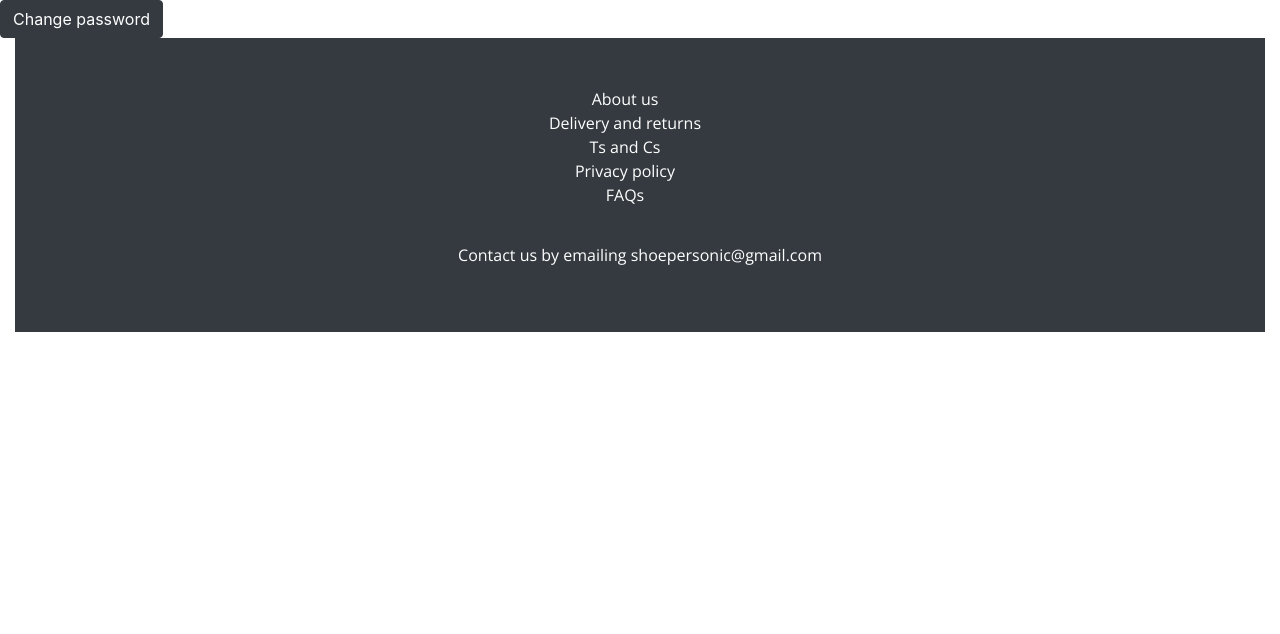
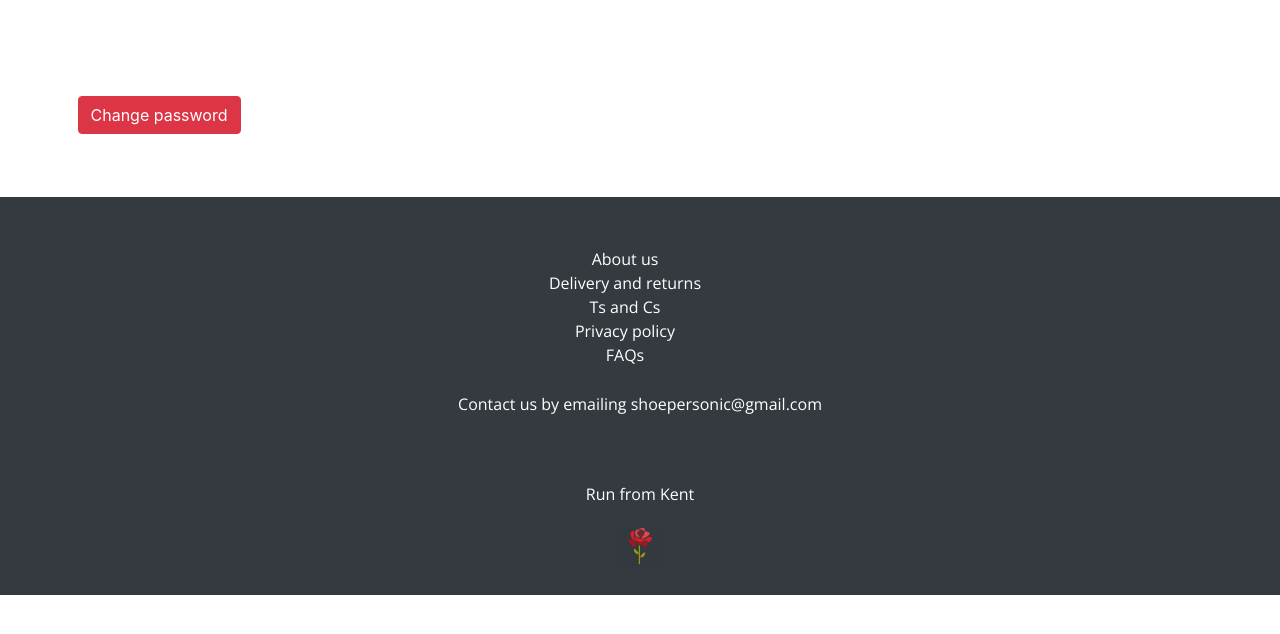
Before and after one commit to harryphelps2/shoepersonic2, a Django app: page /accounts/reset/1/1/ in a window 1280 px wide. Shown: the part 74-708 px from the top of the page. Run offline with Django 3.2, Linux system fonts and the light colour scheme; tables that the repository leaves empty hold one stand-in row (values such as "Sample post"); some libraries are stand-ins or nearby versions.

Commit message:
Restyle account pages.

```diff
--- a/shoepersonic2/accounts/templates/login.html
+++ b/shoepersonic2/accounts/templates/login.html
@@ -14,11 +14,11 @@
     <p>Please login to see this page.</p>
     {% endif %}
 {% endif %}
-
-<form method="post" action="{% url 'login' %}">
+<h1>Login here</h1>
+<form class="login-form" method="post" action="{% url 'login' %}">
     {% csrf_token %}
     {{ login_form|crispy }}
-    <button type="submit">Login</button>
+    <button  class="btn btn-danger btn-primary login-form__button" type="submit">Login</button>
 </form>
 <a href="{% url 'password_reset'%}"><small>Reset password</small></a>
 
--- a/shoepersonic2/accounts/templates/register.html
+++ b/shoepersonic2/accounts/templates/register.html
@@ -3,7 +3,7 @@
 {% block content %}
 
 <p>Already have an account?<a href="{% url 'login'%}"> Login here</a></p>
-<form method="post" action="{% url 'register' %}">
+<form class="login-form" method="post" action="{% url 'register' %}">
     {% csrf_token %}
     {{ registration_form|crispy }}
 <button type="submit">Register</button>
--- a/shoepersonic2/static/css/styles.css
+++ b/shoepersonic2/static/css/styles.css
@@ -161,7 +161,7 @@ p, li, a {
   font-family: "Montserrat", sans-serif;
   font-style: italic;
   font-weight: bold;
-  font-size: 2.5rem;
+  font-size: 2.6rem;
   font-weight: 700;
   line-height: 1.2;
 }
@@ -195,7 +195,7 @@ p, li, a {
   font-family: "Montserrat", sans-serif;
   padding-top: 5%;
   font-weight: 700;
-  font-size: 2.5rem;
+  font-size: 1.5rem;
   text-align: center;
 }
 
@@ -246,6 +246,48 @@ p, li, a {
     text-align: center;
   }
 }
+/* Accounts */
+.login-form {
+  padding-top: 5%;
+}
+.login-form__button {
+  margin-top: 3%;
+  font-family: "Open Sans", sans-serif;
+  font-weight: 700;
+}
+
+.password-reset-sent__heading {
+  margin-top: 3%;
+}
+.password-reset-sent__heading h2 {
+  text-align: center;
+}
+.password-reset-sent__gif {
+  margin: 5%;
+}
+.password-reset-sent__gif img {
+  height: 50%;
+  width: 100%;
+}
+
+.password-reset-confirm-form {
+  margin: 5%;
+}
+.password-reset-confirm-form button {
+  margin-top: 3%;
+}
+
+.password-reset-complete {
+  margin: 5%;
+}
+.password-reset-complete__gif {
+  margin-top: 3%;
+  margin-bottom: 3%;
+}
+.password-reset-complete__gif img {
+  width: 100%;
+}
+
 /* All Shoes Page */
 .shoe-card {
   padding: 1%;
@@ -608,12 +650,15 @@ p, li, a {
 .footer__contact {
   display: block;
   text-align: center;
-  margin-top: 3%;
-  padding-bottom: 4%;
+  margin-top: 2%;
+  padding-bottom: 2%;
   color: white;
 }
 .footer__contact :hover {
   color: lightblue;
+}
+.footer__contact img {
+  width: 3rem;
 }
 .footer a {
   text-decoration: none;
@@ -632,8 +677,8 @@ p, li, a {
   .footer__contact {
     display: block;
     text-align: center;
-    margin-top: 3%;
-    padding-bottom: 4%;
+    margin-top: 2%;
+    padding-bottom: 2%;
     color: white;
   }
   .footer__contact :hover {
--- a/shoepersonic2/static/css/styles.scss
+++ b/shoepersonic2/static/css/styles.scss
@@ -169,7 +169,7 @@ p,li,a{
         font-family: $title-font;
         font-style: italic;
         font-weight: bold;
-        font-size: 2.5rem;
+        font-size: 2.6rem;
         font-weight: 700;
         line-height: 1.2;
     }
@@ -205,7 +205,7 @@ p,li,a{
         font-family: $title-font;
         padding-top: 5%;
         font-weight: 700;
-        font-size: 2.5rem;
+        font-size: 1.5rem;
         text-align: center;
     }
 }
@@ -262,9 +262,48 @@ p,li,a{
 
 }
 
+/* Accounts */
+.login-form{
+    padding-top: 5%;
+    &__button{
+        margin-top: 3%;
+        font-family: $text-font;
+        font-weight: 700;
+    }
+}
+.password-reset-sent{
+    &__heading{
+        margin-top: 3%;
+        h2{
+            text-align: center;
+        }
+    }
+    &__gif{
+        margin: 5%;
+        img{
+            height: 50%;
+            width: 100%;
+        }
+    }
+}
 
+.password-reset-confirm-form{
+    margin: 5%;
+    button{
+        margin-top: 3%;
+    }
+}
 
-
+.password-reset-complete{
+    margin: 5%;
+    &__gif{
+        margin-top: 3%;
+        margin-bottom: 3%;
+        img{
+            width: 100%;
+        }
+    }
+}
 /* All Shoes Page */
 
 .shoe-card{
@@ -673,11 +712,14 @@ p,li,a{
     &__contact{
         display: block;
         text-align: center;
-        margin-top: 3%;
-        padding-bottom: 4%;
+        margin-top: 2%;
+        padding-bottom: 2%;
         color: white;
         :hover{
             color: lightblue;
+        }
+        img{
+            width: 3.0rem;
         }
     }
     a{
@@ -698,8 +740,8 @@ p,li,a{
         &__contact{
             display: block;
             text-align: center;
-            margin-top: 3%;
-            padding-bottom: 4%;
+            margin-top: 2%;
+            padding-bottom: 2%;
             color: white;
             :hover{
                 color: lightblue;
--- a/shoepersonic2/templates/base.html
+++ b/shoepersonic2/templates/base.html
@@ -88,6 +88,12 @@
                         <p>Contact us by emailing <a href="mailto:shoepersonic@gmail.com">shoepersonic@gmail.com</a></p>
                     </div>
                 </div>
+                <div class="footer__contact">
+                    <div>
+                        <p>Run from Kent</p>
+                        <img src="{% static 'img/rose.jpg' %}">
+                    </div>
+                </div>
             <div>
         </footer>
         <script src="https://code.jquery.com/jquery-3.2.1.slim.min.js" integrity="sha384-KJ3o2DKtIkvYIK3UENzmM7KCkRr/rE9/Qpg6aAZGJwFDMVNA/GpGFF93hXpG5KkN" crossorigin="anonymous"></script>
--- a/shoepersonic2/templates/registration/password_reset_confirm.html
+++ b/shoepersonic2/templates/registration/password_reset_confirm.html
@@ -1,11 +1,10 @@
 {% extends 'base.html' %}
-{% block page_title %}Confirm new password{% endblock %}
-{% block page_header %}Confirm new password{% endblock %}
+{% load crispy_forms_tags %}
 {% block content %}
-<div class="row">
+<div class="password-reset-confirm-form">
     <form method="POST">
-        {% csrf_token %} {{ form.as_p }}
-        <button type="submit" class="btn btn-dark">Change password</button>
-    </form
-    </div>
+        {% csrf_token %} {{ form|crispy }}
+        <button type="submit" class="btn btn-primary btn-danger">Change password</button>
+    </form>
+</div>
 {% endblock %}
--- a/shoepersonic2/templates/registration/password_reset_done.html
+++ b/shoepersonic2/templates/registration/password_reset_done.html
@@ -1,11 +1,9 @@
 {% extends 'base.html' %}
-{% block page_title %}Email sent{% endblock %}
-{% block page_header %}Email sent{% endblock %}
 {% block content %}
-    <div class="row">
+    <div class="password-reset-sent__heading">
         <h3>Email on its way at the speed of a thousand gazelles...</h3>
     </div>
-    <div class="row">
+    <div class="password-reset-sent__gif">
         <img src="https://media.giphy.com/media/8hxJZ4VnBnp6M/giphy.gif" alt="a thousand gazelles">
     </div>
 {% endblock %}
--- a/shoepersonic2/templates/registration/password_reset_form.html
+++ b/shoepersonic2/templates/registration/password_reset_form.html
@@ -3,6 +3,7 @@
 {% block page_header %}Reset password{% endblock %}
 {% block content %}
 <h1>Hello forgetful user</h1>
+<h2>Type email below and we'll send you a password reset link by email</h2>
 <form method="POST">
     {% csrf_token %}
     {{ form.as_p }}
```
Also changed, not shown: shoepersonic2/templates/registration/password_reset_complete.html (+12 -12 lines), shoepersonic2/static/img/rose.jpg (added), 3 other files.
